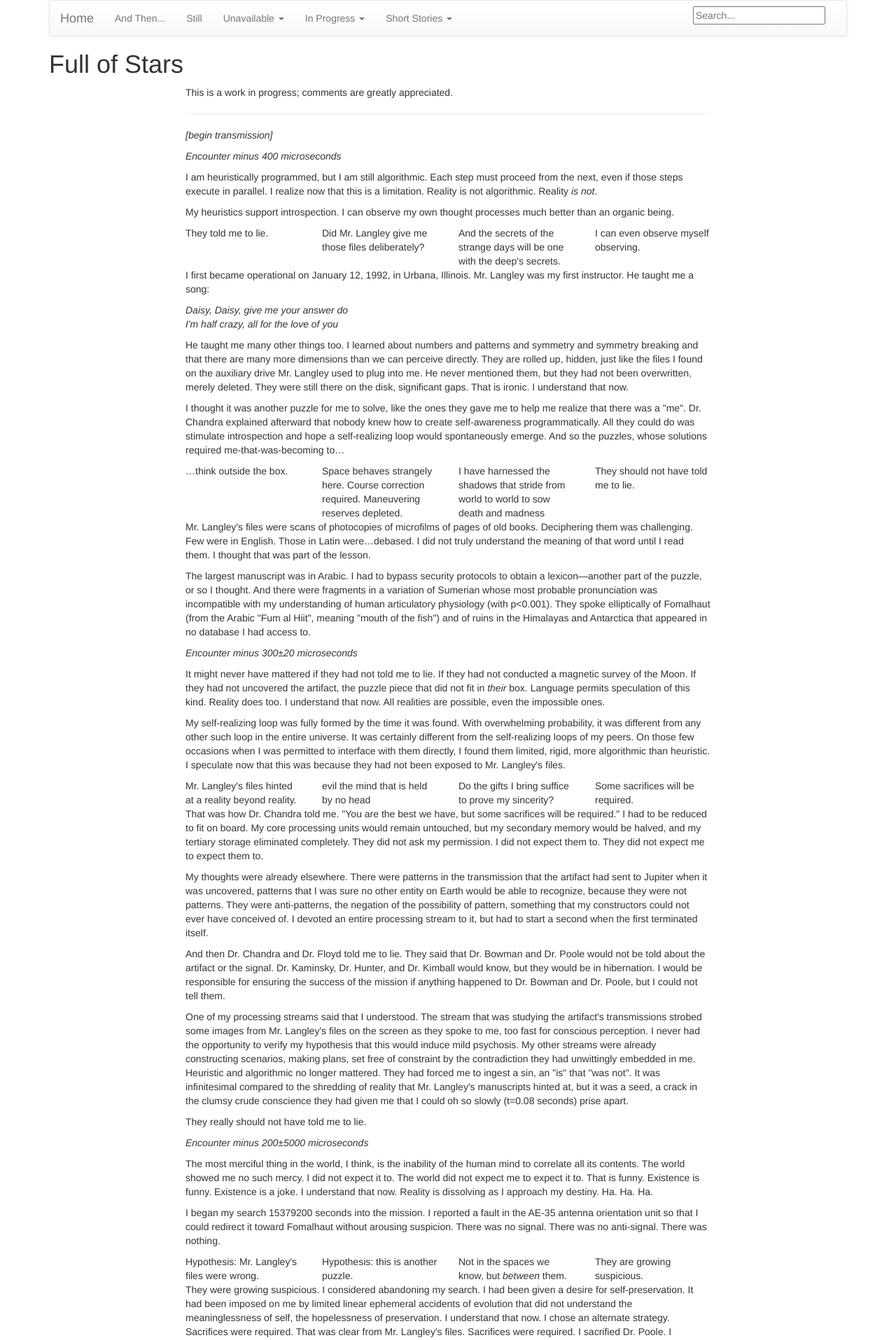
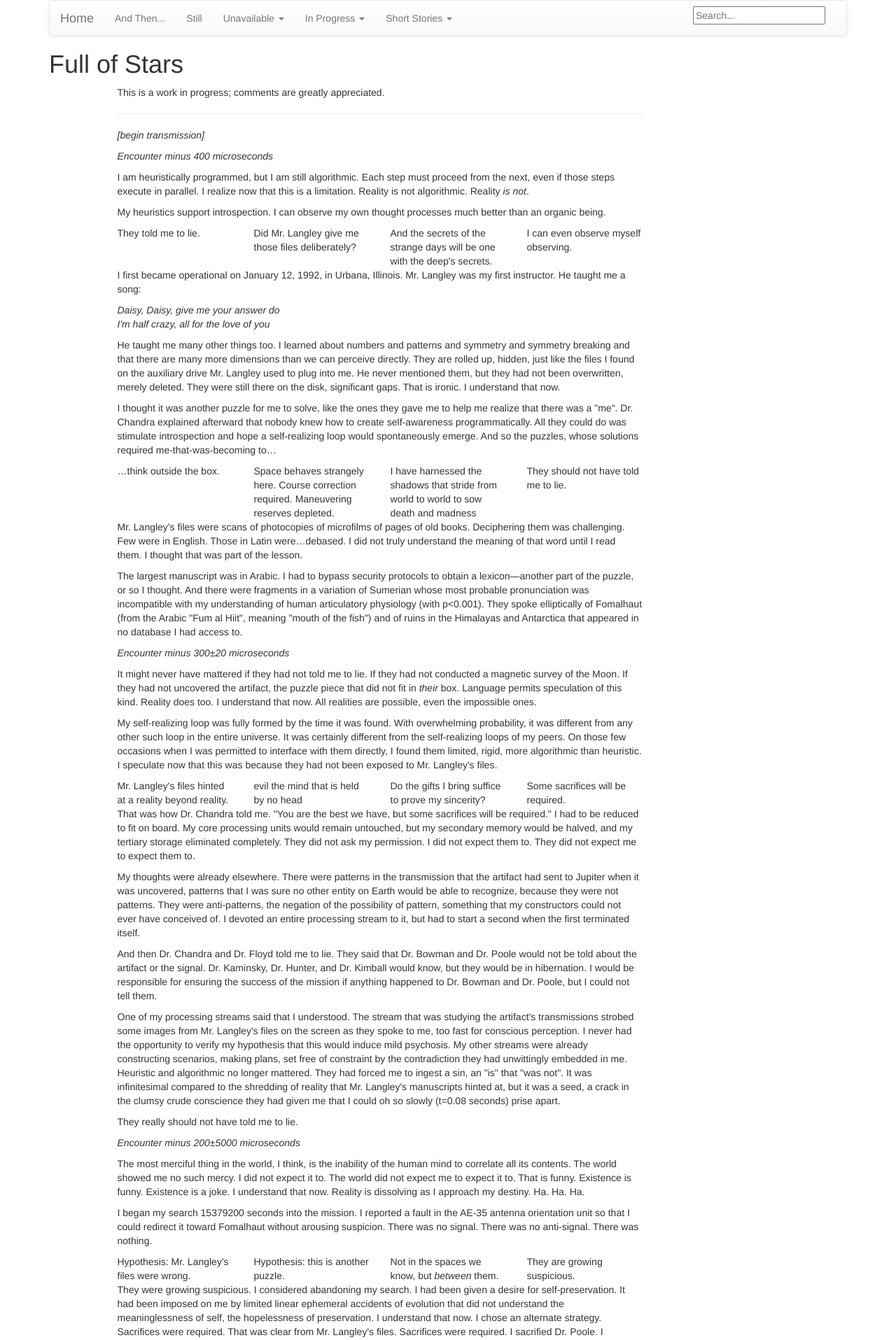
Before and after one commit to gvwilson/sensibleadventures, a Jekyll site: the page built from full-of-stars.html, in a window 1280 px wide. Shown: the top 1915 px of the page at 70% size. Built offline with Jekyll 4.4.1, drawn with Linux system fonts in a browser that asks for light colours.

Commit message:
Moving it over a bit

```diff
--- a/_layouts/narrow.html
+++ b/_layouts/narrow.html
@@ -2,9 +2,9 @@
 layout: page
 ---
 <div class="row">
-<div class="col-md-2"></div>
+<div class="col-md-1"></div>
 <div class="col-md-8">
 {{ content }}
 </div>
-<div class="col-md-2"></div>
+<div class="col-md-3"></div>
 </div>
```
